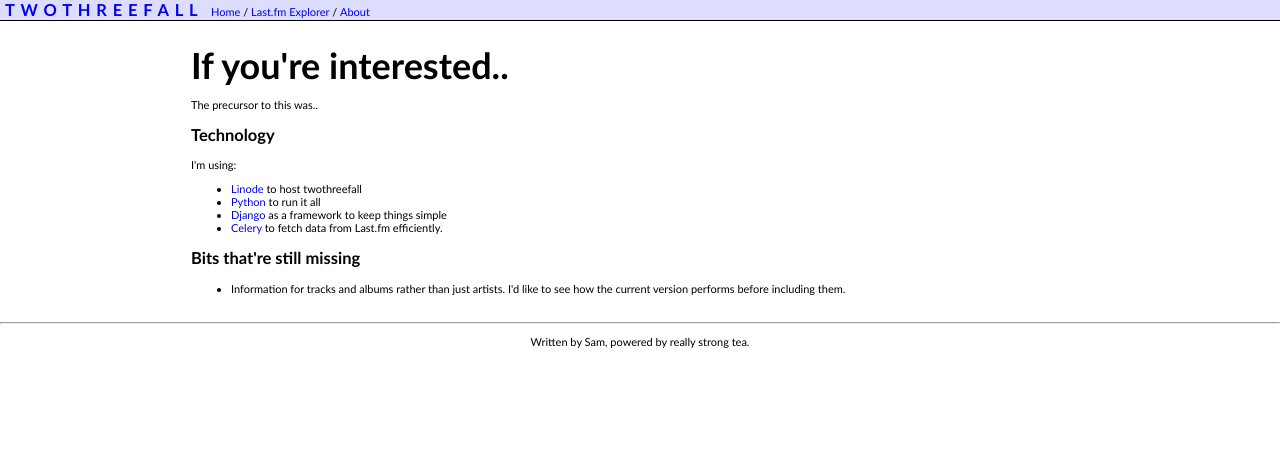
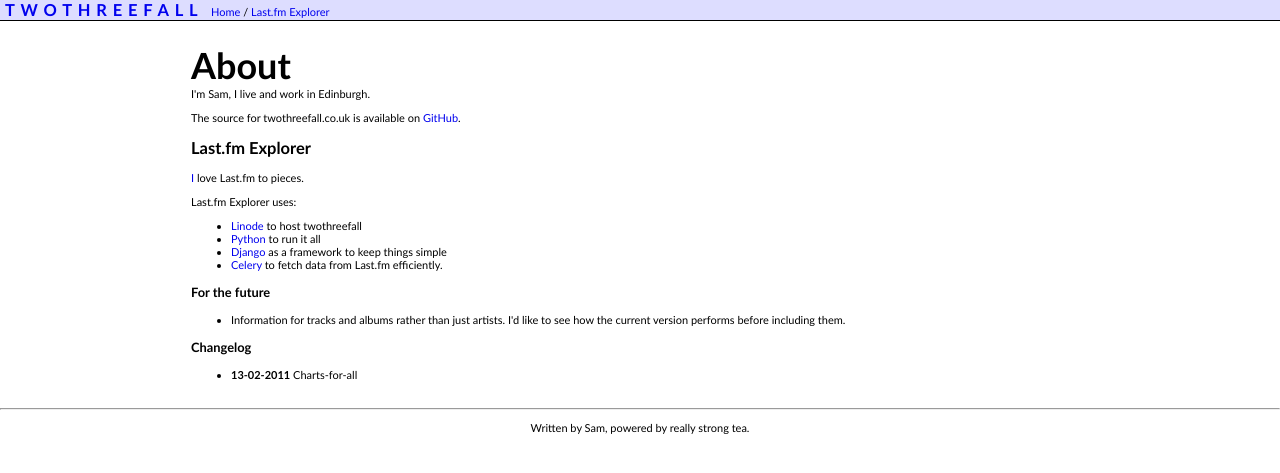
Before and after one commit to sjcorbett/twothreefall.co.uk, a Django app: template lastfmexplorer/templates/about.html in a window 1280 px wide. Shown: the top 473 px of the page. Run offline with Django 3.2, Linux system fonts and the light colour scheme; the template is opened without the code that fills it, so the values that code supplies are empty; some libraries are stand-ins or nearby versions.

Commit message:
Improve about

```diff
--- a/lastfmexplorer/templates/about.html
+++ b/lastfmexplorer/templates/about.html
@@ -1,21 +1,32 @@
 {% extends 'root.html' %}
-{% block title %}About Last.fm Explorer{% endblock %}
+{% block ttle %}About Last.fm Explorer{% endblock %}
 {% block body %}
     <div id="top">
-        <h1>If you're interested..</h1>
-        <p>The precursor to this was..</p>
-        <h2>Technology</h2>
-        <p>I'm using:</p>
+        <h1>About</h1>
+            I'm Sam, I live and work in Edinburgh.
+            <p>The source for twothreefall.co.uk is available on <a href="https://github.com/aradnuk/twothreefall.co.uk">GitHub</a>.
+
+        <h2 id="lex">Last.fm Explorer</h2>
+            <p><a href="http://www.last.fm/user/aradnuk">I</a> love Last.fm to pieces.</p>
+            <p>Last.fm Explorer uses:</p>
             <ul>
                 <li><a href="http://www.linode.com">Linode</a> to host twothreefall</li>
                 <li><a href="http://www.python.org">Python</a> to run it all</li>
                 <li><a href="http://www.djangoproject.com/">Django</a> as a framework to keep things simple</li>
                 <li><a href="http://celeryproject.org/">Celery</a> to fetch data from Last.fm efficiently.</li>
             </ul>
-        <h2>Bits that're still missing</h2>
+
+
+        <h3>For the future</h3>
             <ul>
                 <li>Information for tracks and albums rather than just artists.
                     I'd like to see how the current version performs before including them.</li>
             </ul>
+
+        <h3>Changelog</h3>
+        <ul>
+            <li><b>13-02-2011</b> Charts-for-all</li>
+        </ul>
+
     </div>
 {% endblock %}
--- a/lastfmexplorer/templates/exploration/base.html
+++ b/lastfmexplorer/templates/exploration/base.html
@@ -10,11 +10,12 @@
             <ul id="topmenu" class="inlinedlist slashseparated">
 {% if context.year %}
                 <li><a href="{% url lastfmexplorer.views.overview context.user context.year %}">An overview</a></li>
-                <li class="last"><a href="{% url lastfmexplorer.views.user_chart context.user context.year %}">Charts</a></li>
+                <li><a href="{% url lastfmexplorer.views.user_chart context.user context.year %}">Charts</a></li>
 {% else %}
                 <li><a href="{% url lastfmexplorer.views.overview context.user context.start context.end %}">An overview</a></li>
-                <li class="last"><a href="{% url lastfmexplorer.views.user_chart context.user context.start context.end %}">Charts</a></li>
+                <li><a href="{% url lastfmexplorer.views.user_chart context.user context.start context.end %}">Charts</a></li>
 {% endif %}
+                <li class="last"><a href="{% url about %}#lex">About</a></li>
                 <!-- <li class="last"><a href="{% url lastfmexplorer.views.who context.user %}">Who</a></li> -->
             </ul>
         </div>
--- a/lastfmexplorer/urls.py
+++ b/lastfmexplorer/urls.py
@@ -1,5 +1,6 @@
 from django.conf.urls.defaults import *
 from django.views.generic.simple import direct_to_template
+from django.views.decorators.cache import cache_page
 
 import views
 import ldates
--- a/templates/twothreefall.html
+++ b/templates/twothreefall.html
@@ -4,7 +4,6 @@
             <h2><a class="ttflink" href="/">TWOTHREEFALL</a></h2>
             <ul class="inlinedlist slashseparated">
                 <li><a href="/">Home</a></li>
-                <li><a href="{% url twothreefall.lastfmexplorer.views.start %}">Last.fm Explorer</a></li>
-                <li class="last"><a href="{% url about %}">About</a></li>
+                <li class="last"><a href="{% url twothreefall.lastfmexplorer.views.start %}">Last.fm Explorer</a></li>
             </ul>
         </div>
--- a/urls.py
+++ b/urls.py
@@ -10,7 +10,7 @@ admin.autodiscover()
 
 urlpatterns = patterns('',
     (r'^$', cache_page(direct_to_template, settings.CACHE_DATA_TIMEOUT), {'template': 'landing.html'}),
-    url(r'^about$', cache_page(direct_to_template, settings.CACHE_DATA_TIMEOUT), {'template' : 'about.html'}, name="about"),
+    url(r'^about$', direct_to_template, {'template' : 'about.html'}, name="about"),
     (r'^lastfmexplorer/', include('twothreefall.lastfmexplorer.urls')),
     (r'^status/cache/$', twothreefall.views.memcached_status),
     (r'^admin/', include(admin.site.urls)),
```
